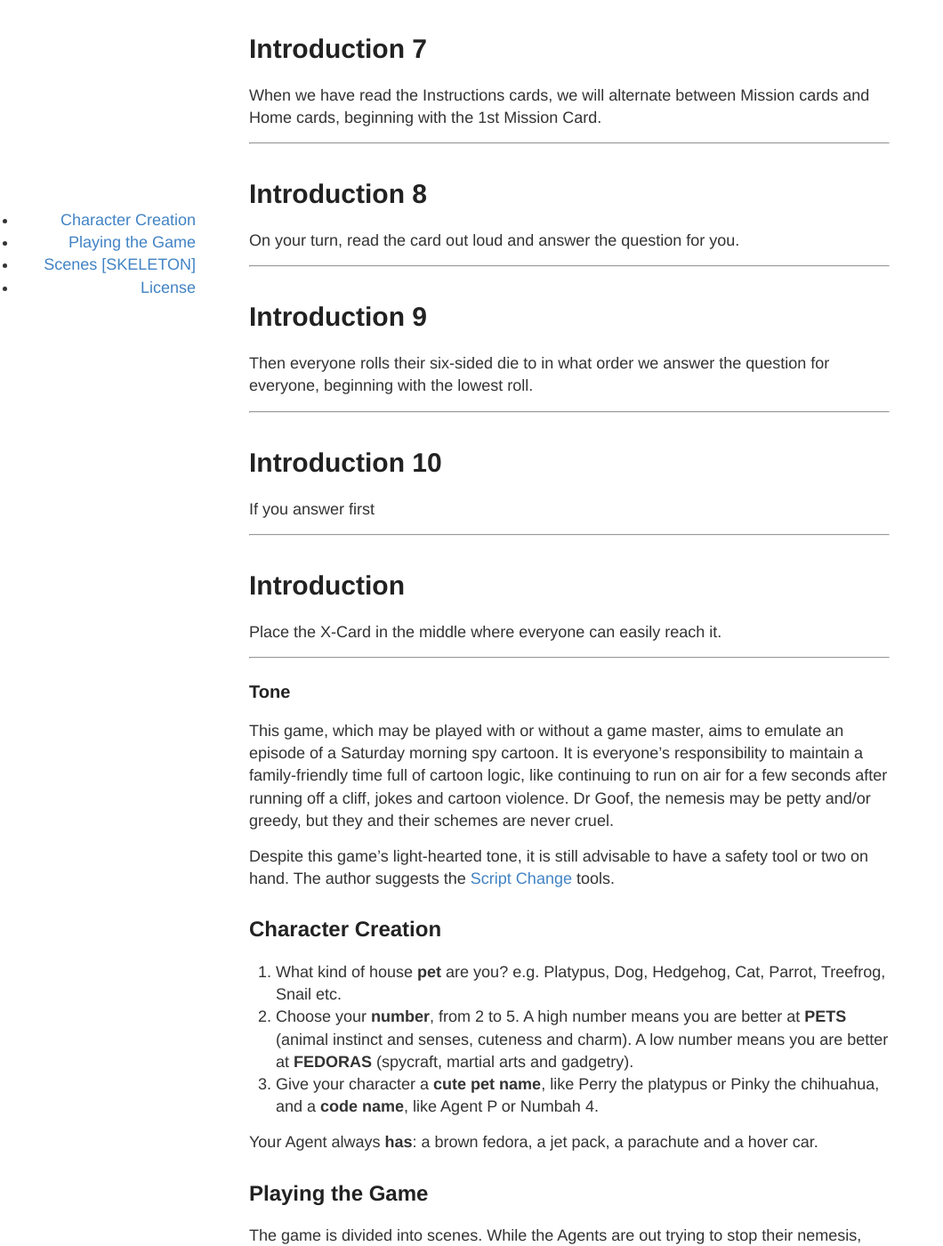
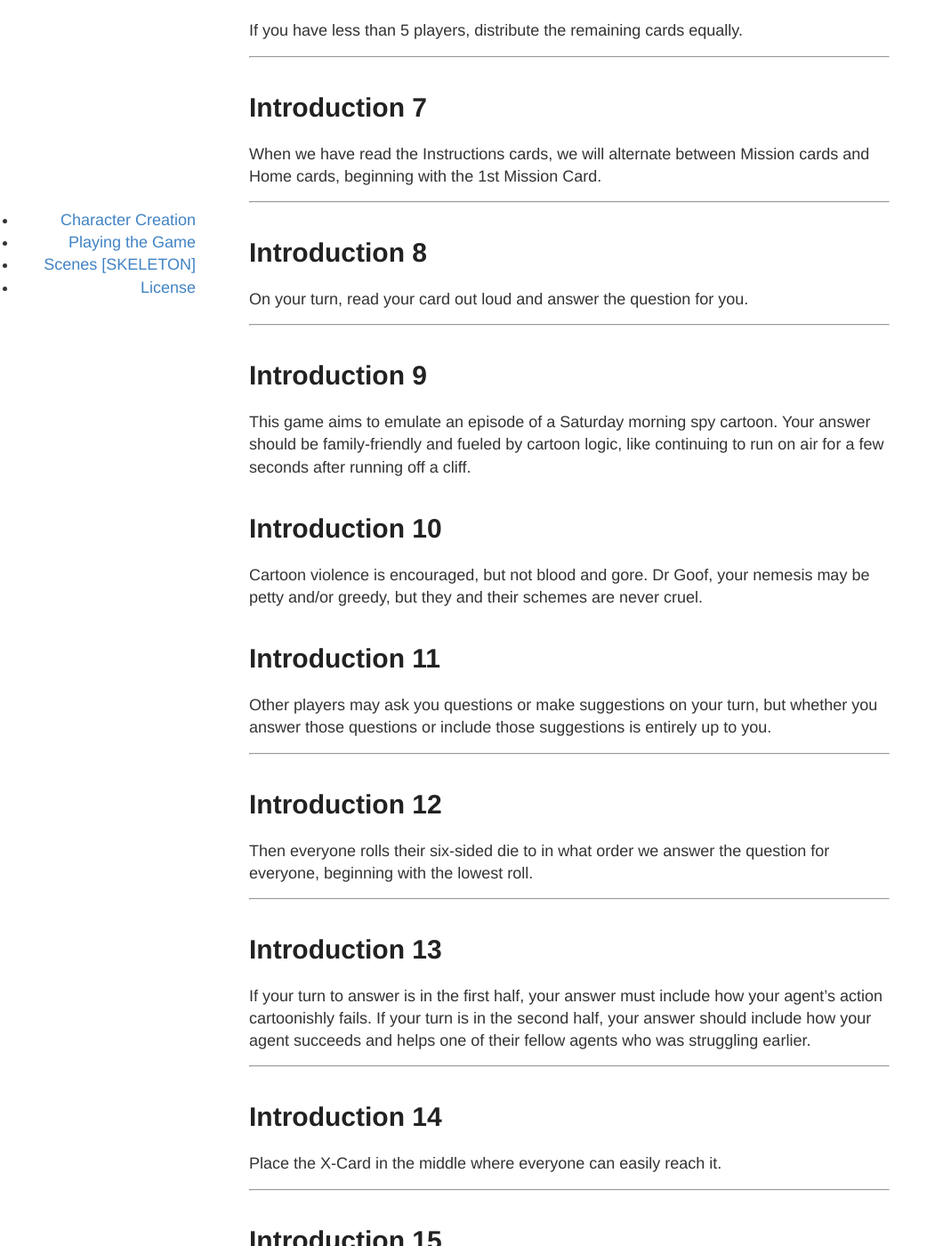
Before and after one commit to zechlau14/zechlau14.github.io, a Jekyll site: the page built from projects/pets-with-fedoras-slides.md, in a window 1280 px wide and 1400 px high, scrolled down 1436 px. Shown: the whole window at 89% size, without its empty margins (0-1060 px from the left). Built offline with Jekyll 4.4.1, drawn with Linux system fonts in a browser that asks for light colours; our own code applies the rules of GitHub Pages for plain Markdown files; some of the changed text lies outside the part shown.

Commit message:
Update pets-with-fedoras-slides.md

```diff
--- a/projects/pets-with-fedoras-slides.md
+++ b/projects/pets-with-fedoras-slides.md
@@ -58,32 +57,43 @@ When we have read the Instructions cards, we will alternate between Mission card
 
 # Introduction 8
 
-On your turn, read the card out loud and answer the question for you.
+On your turn, read your card out loud and answer the question for you.
 
 ---
 
 # Introduction 9
 
+This game aims to emulate an episode of a Saturday morning spy cartoon. Your answer should be family-friendly and fueled by cartoon logic, like continuing to run on air for a few seconds after running off a cliff.
+
+# Introduction 10
+
+Cartoon violence is encouraged, but not blood and gore. Dr Goof, your nemesis may be petty and/or greedy, but they and their schemes are never cruel.
+
+# Introduction 11
+
+Other players may ask you questions or make suggestions on your turn, but whether you answer those questions or include those suggestions is entirely up to you.
+
+---
+# Introduction 12
+
 Then everyone rolls their six-sided die to in what order we answer the question for everyone, beginning with the lowest roll.
 
 ---
+# Introduction 13
 
-# Introduction 10
-
-If you answer first
+If your turn to answer is in the first half, your answer must include how your agent's action cartoonishly fails. If your turn is in the second half, your answer should include how your agent succeeds and helps one of their fellow agents who was struggling earlier.
 
 ---
-
-# Introduction
+# Introduction 14
 
 Place the X-Card in the middle where everyone can easily reach it.
 
 ---
+# Introduction 15
 
-### Tone
-This game, which may be played with or without a game master, aims to emulate an episode of a Saturday morning spy cartoon. It is everyone's responsibility to maintain a family-friendly time full of cartoon logic, like continuing to run on air for a few seconds after running off a cliff, jokes and cartoon violence. Dr Goof, the nemesis may be petty and/or greedy, but they and their schemes are never cruel.
+If there is an answer in the game that you don't want to be included, tap the X-card or say "X!" The answering player will provide a different answer.
 
-Despite this game's light-hearted tone, it is still advisable to have a safety tool or two on hand. The author suggests the [Script Change](https://briebeau.com/thoughty/script-change/) tools.
+---
 
 ## Character Creation
 1. What kind of house **pet** are you?
```
Also changed, not shown: other parts of projects/pets-with-fedoras-slides.md (+3 -4 lines).
